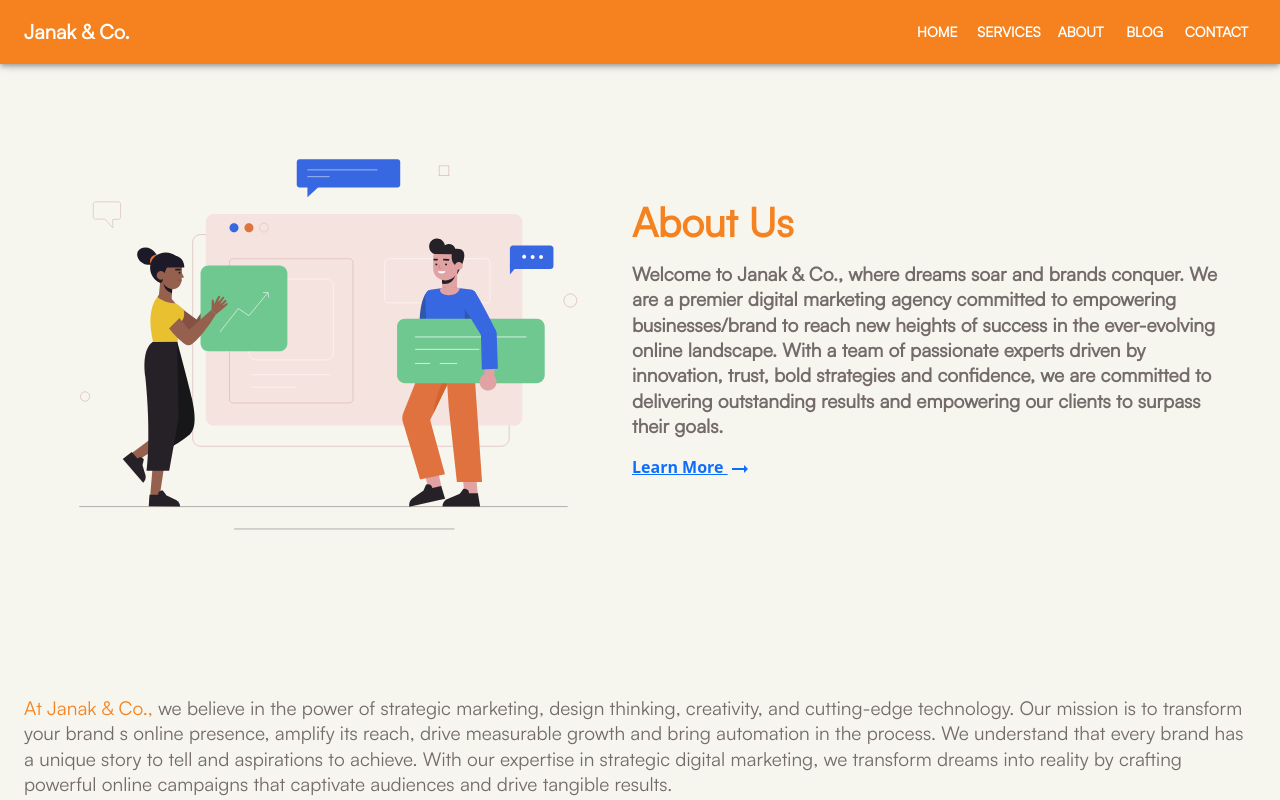
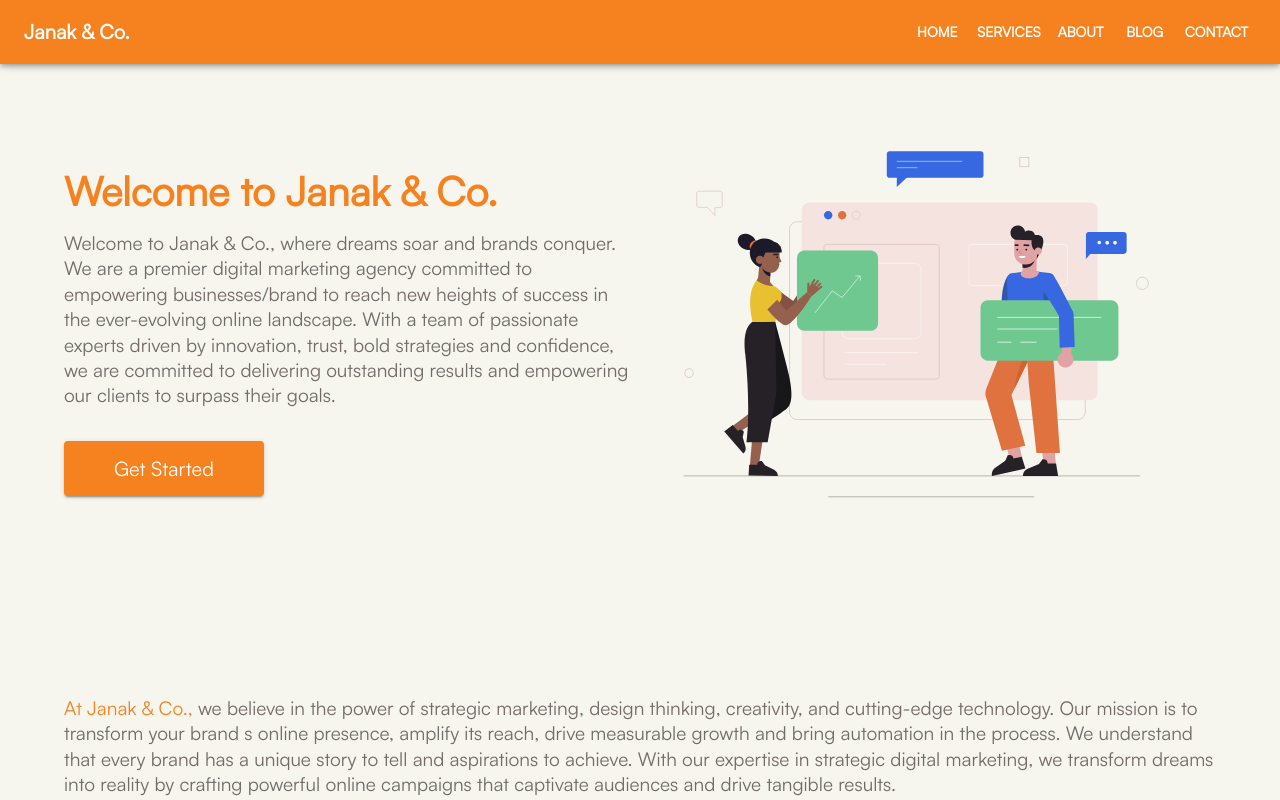
Before and after one commit to SACHINQEEP/janak_co, a React (Create React App) app: page /about-us in a window 1280 px wide. Shown: the top 800 px of the page. Built offline with nearby package versions, Linux system fonts and the light colour scheme.

Commit message:
UI update About us page

```diff
--- a/src/features/AboutUs/aboutUs.component.tsx
+++ b/src/features/AboutUs/aboutUs.component.tsx
@@ -1,17 +1,24 @@
-import { Box, Grid, Container, CssBaseline } from '@mui/material';
+import { Box, Grid, Container, CssBaseline, Button } from '@mui/material';
 import Typography from '@mui/material/Typography';
 import { motion } from "framer-motion"
 import aboutUsPage from '../../assets/about_us_home_page.svg'
 import ArrowRightAltIcon from '@mui/icons-material/ArrowRightAlt';
 import { Link } from 'react-router-dom';
 
+interface Data {
+    contentName: string
+    order: boolean
+}
 
+export const AboutUsPageComponent = ({ contentName, order }: Data) => {
 
-export const AboutUsPageComponent = () => {
+    const imageItemOrder = order ? { xs: 1, sm: 2 } : { xs: 2, sm: 1 };
+    const ItemOrder = order ? { xs: 2, sm: 1 } : { xs: 1, sm: 2 };
+
 
     return (
         <Grid component='section' container sx={{ pr: { md: 2 }, minHeight: { xs: '90dvh', md: '85dvh', lg: '85dvh', xl: '10dvh' }, }}>
-            <Grid item xs={12} sm={6} lg={6} md={6} sx={{ mt: { xs: 5 } }}>
+            <Grid item xs={12} sm={6} lg={6} md={6} sx={{ mt: { xs: 5 }, order: imageItemOrder }}>
                 <motion.div
                     initial={{ opacity: 0, x: -50 }} // Initial animation values
                     animate={{ opacity: 1, x: 0 }} // Animation values to transition to
@@ -20,7 +27,7 @@ export const AboutUsPageComponent = () => {
                     <img src={aboutUsPage} alt="aboutUs" />
                 </motion.div>
             </Grid>
-            <Grid item xs={12} sm={6} lg={6} md={6} sx={{ display: 'flex', justifyContent: 'center', alignItems: 'center' }}>
+            <Grid item xs={12} sm={6} lg={6} md={6} sx={{ display: 'flex', justifyContent: 'center', alignItems: 'center', order: ItemOrder }}>
                 <motion.div
                     initial={{ opacity: 0, x: 50 }} // Initial animation values
                     animate={{ opacity: 1, x: 0 }} // Animation values to transition to
@@ -29,12 +36,17 @@ export const AboutUsPageComponent = () => {
                     <Typography variant="h3" color="#f5821f" sx={{
                         fontSize: { xs: 30, md: 36, lg: 40 },
                     }}>
-                        About Us
+                        {contentName}
                     </Typography>
-                    <Typography variant="h5" my={2} color="#746a6a" sx={{ fontSize: { xs: 16, md: 19 } }}>
+                    <Typography variant="h5" my={2} color="#746a6a" sx={{ fontSize: { xs: 16, md: 19 }, fontWeight: 400 }}>
                         Welcome to Janak & Co., where dreams soar and brands conquer. We are a premier digital marketing agency committed to empowering businesses/brand to reach new heights of success in the ever-evolving online landscape. With a team of passionate experts driven by innovation, trust, bold strategies and confidence, we are committed to delivering outstanding results and empowering our clients to surpass their goals.
                     </Typography>
-                    <Link style={{ fontWeight: 'bold', fontSize: '16px' }} to={'/about-us'}>Learn More  <ArrowRightAltIcon /></Link>
+                    {order === false
+                        ? <Link style={{ fontWeight: 'bold', fontSize: '14px' }} to={'/about-us'}>Learn More  <ArrowRightAltIcon /></Link>
+                        : <Button variant='contained' sx={{ backgroundColor: '#f5821f', fontSize: { xs: 20, md: 20, xl: 30 }, my: { xs: 2 }, padding: '10px 50px' }}>
+                            Get Started
+                        </Button>
+                    }
                 </motion.div>
             </Grid>
         </Grid>
@@ -44,10 +56,10 @@ export const AboutUsPageComponent = () => {
 const AboutUsComponent = () => {
     return (
         <div style={{ margin: '0 0 6rem 0' }}>
-            <Container maxWidth="xl">
+            <Container maxWidth="lg">
                 <CssBaseline />
                 <Box sx={{ paddingBottom: '100px' }}>
-                    <AboutUsPageComponent />
+                    <AboutUsPageComponent contentName='Welcome to Janak & Co.' order={true} />
                     <Box>
                         <Typography variant="h5" my={2} color="#746a6a" sx={{ fontSize: { xs: 16, md: 19 }, fontWeight: 300 }}>
                             <span style={{ color: '#f5821f' }}>At Janak & Co.,</span>  we believe in the power of strategic marketing, design thinking, creativity, and cutting-edge technology. Our mission is to transform your brand s online presence, amplify its reach, drive measurable growth and bring automation in the process. We understand that every brand has a unique story to tell and aspirations to achieve. With our expertise in strategic digital marketing, we transform dreams into reality by crafting powerful online campaigns that captivate audiences and drive tangible results.
--- a/src/features/landingPage.tsx
+++ b/src/features/landingPage.tsx
@@ -62,7 +62,7 @@ const LandingPage = () => {
                 <ServicePageComponent />
 
                 {/* Section AboutUs */}
-                <AboutUsPageComponent />
+                <AboutUsPageComponent contentName='About Us' order={false} />
 
                 {/* Why Section */}
                 <WhyUsPageComponent />
--- a/src/features/shared/components/footer.tsx
+++ b/src/features/shared/components/footer.tsx
@@ -63,7 +63,7 @@ const AppFooter = () => {
                                 {navItems.map((item, i) => (
                                     <ListItem key={i + 1} disablePadding >
                                         <ListItemButton sx={{ textAlign: 'center' }}>
-                                            <ListItemText primary={<Typography variant="body1" color="initial" sx={{ color: 'white', fontSize: { xs: 11, md: 18, lg: 25 } }}>{item.name}</Typography>} />
+                                            <ListItemText primary={<Typography variant="body1" color="initial" sx={{ color: 'white', fontSize: { xs: 11, md: 18 } }}>{item.name}</Typography>} />
                                         </ListItemButton>
                                     </ListItem>
                                 ))}
```
